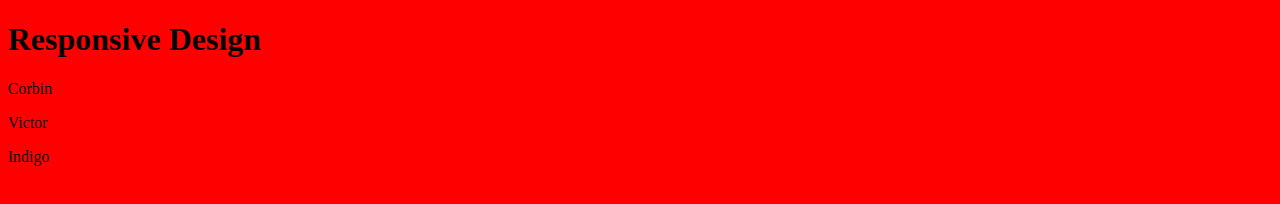
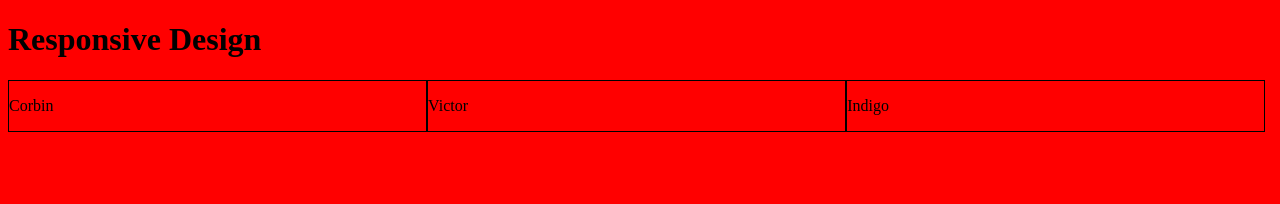
Before and after one commit to brishields/Responsive-Menu, a plain HTML site: page index.html in a window 1280 px wide. Drawn offline with Linux system fonts and the light colour scheme; files that its build step writes are made by us from their sources.

Commit message:
Update index.html

```diff
--- a/index.html
+++ b/index.html
@@ -9,9 +9,9 @@
   <h1>Responsive Design</h1>
 
   <div class="row">
-    <div class=".col-mobile-12 .col-tablet-6 .col-desktop-4"><p>Corbin</p></div>
-    <div class=".col-mobile-12 .col-tablet-6 .col-desktop-4"><p>Victor</p></div>
-    <div class=".col-mobile-12 .col-tablet-12 .col-desktop-4"><p>Indigo</p></div>
+    <div class="col-mobile-12 col-tablet-6 col-desktop-4"><p>Corbin</p></div>
+    <div class="col-mobile-12 col-tablet-6 col-desktop-4"><p>Victor</p></div>
+    <div class="col-mobile-12 col-tablet-12 col-desktop-4"><p>Indigo</p></div>
   </div>
 
 </body>
```
